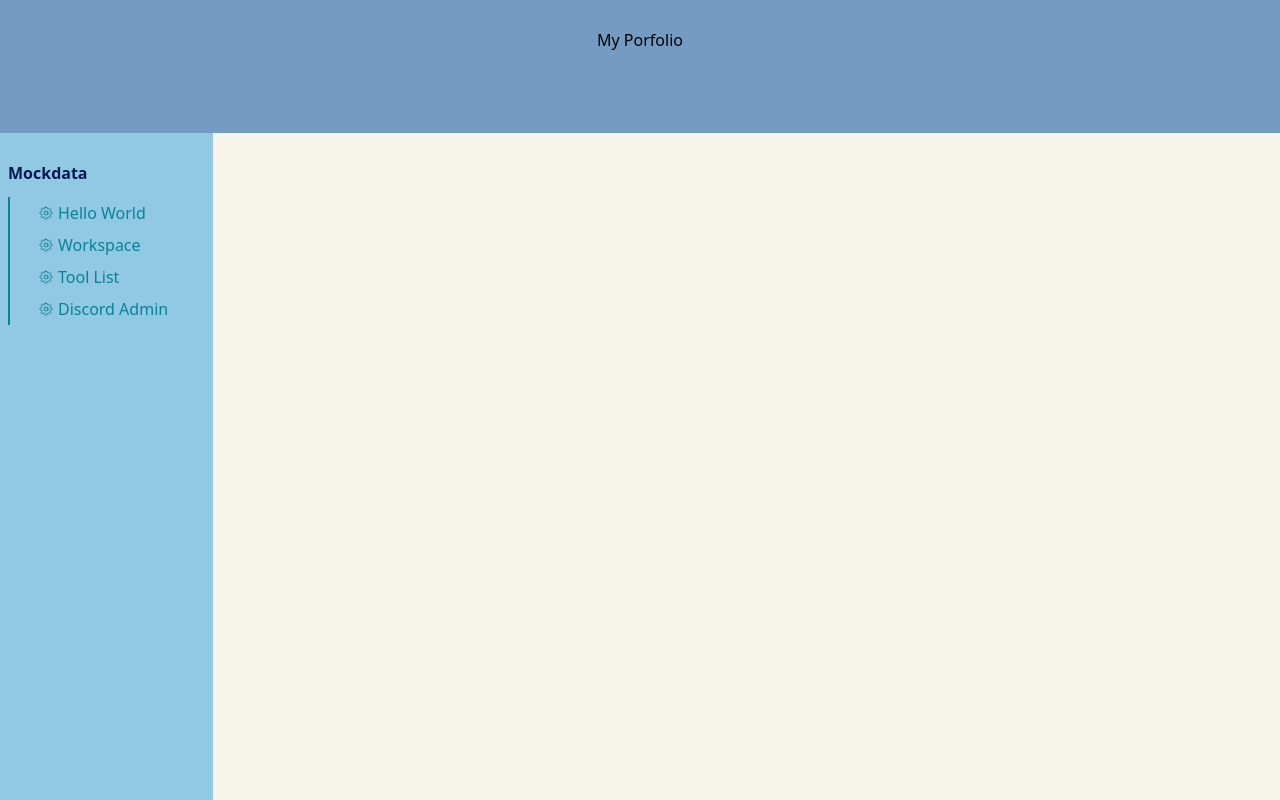
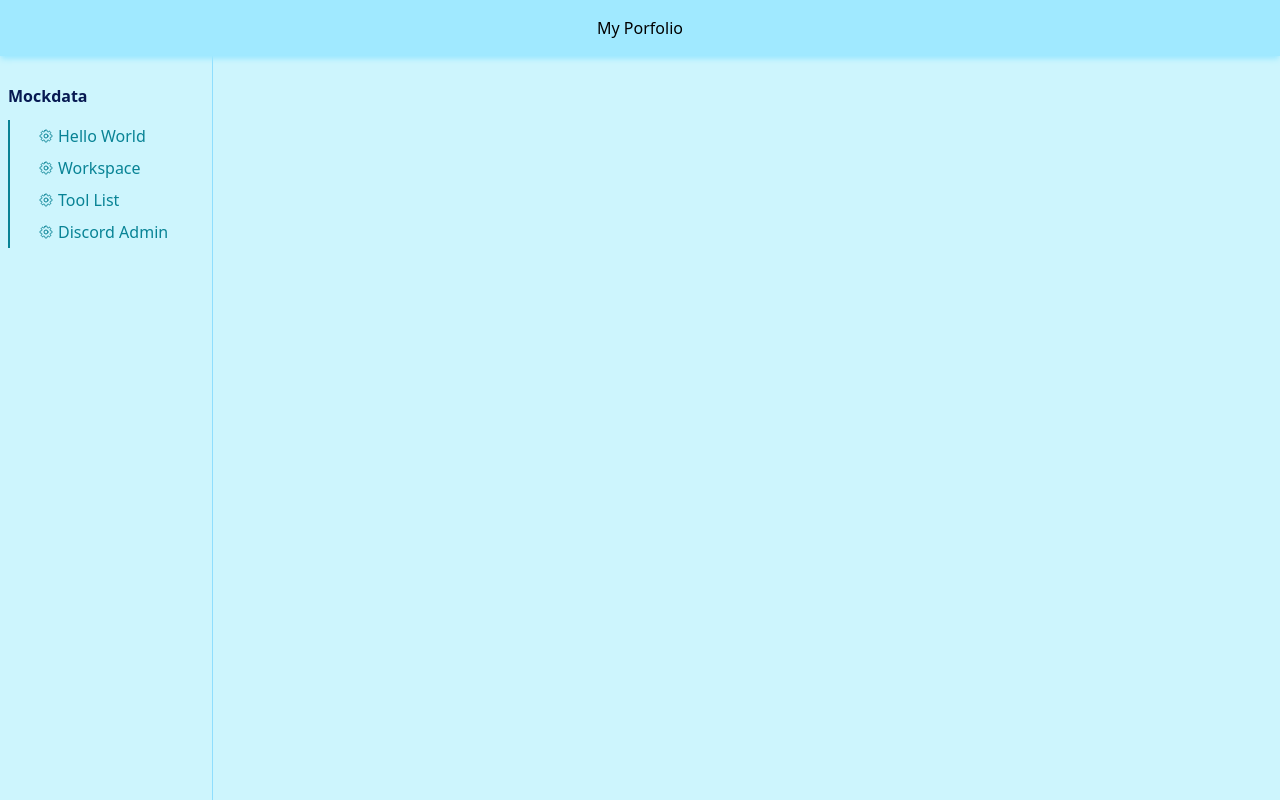
Before and after one commit to kd230997/my-toolset, a React (Create React App) app in the folder client-toolset/: page / in a window 1280 px wide. Built offline with nearby package versions, Linux system fonts and the light colour scheme.

Commit message:
Update layout

```diff
--- a/client-toolset/src/common-component/MenuBar/MenuBar.tsx
+++ b/client-toolset/src/common-component/MenuBar/MenuBar.tsx
@@ -34,7 +34,7 @@ const renderSection = (sectionItem: SectionMenu) => (
 
 const MenuBar = ({ className, items }: any) => {
   return (
-    <div className={`${className} px-2`}>
+    <div className={`${className} px-2 w-1/6 min-h-full border-r z-0`}>
       {items.map((element: SectionMenu) => renderSection(element))}
     </div>
   );
--- /dev/null
+++ b/client-toolset/src/common-component/Table/components/Table/Table.tsx
@@ -0,0 +1,7 @@
+export interface TableProps {
+  prop?: string;
+}
+
+export function Table({ prop = "default value" }: TableProps) {
+  return <div className="">Table {prop}</div>;
+}
--- a/client-toolset/src/common-component/TopBar/TopBar.tsx
+++ b/client-toolset/src/common-component/TopBar/TopBar.tsx
@@ -1,6 +1,6 @@
 const TopBar = ({ className }: any) => {
   return (
-    <div className={`${className} px-5 py-7 flex flex-row justify-center`}>
+    <div className={`${className} max-w-full flex justify-center py-4 z-10`}>
       <div>My Porfolio</div>
     </div>
   );
--- a/client-toolset/src/index.css
+++ b/client-toolset/src/index.css
@@ -2,16 +2,39 @@
 @tailwind components;
 @tailwind utilities;
 
+@layer utilities {
+  /* Hide scrollbar for Chrome, Safari and Opera */
+  .no-scrollbar::-webkit-scrollbar {
+    display: none;
+  }
+  /* Hide scrollbar for IE, Edge and Firefox */
+  .no-scrollbar {
+    -ms-overflow-style: none; /* IE and Edge */
+    scrollbar-width: none; /* Firefox */
+  }
+}
+
 body {
   margin: 0;
-  font-family: -apple-system, BlinkMacSystemFont, 'Segoe UI', 'Roboto', 'Oxygen',
-    'Ubuntu', 'Cantarell', 'Fira Sans', 'Droid Sans', 'Helvetica Neue',
+  font-family: -apple-system, BlinkMacSystemFont, "Segoe UI", "Roboto", "Oxygen",
+    "Ubuntu", "Cantarell", "Fira Sans", "Droid Sans", "Helvetica Neue",
     sans-serif;
   -webkit-font-smoothing: antialiased;
   -moz-osx-font-smoothing: grayscale;
+  min-width: 100vw;
+  min-height: 100vh;
+}
+
+#root {
+  min-height: 100vh;
+  min-width: 100vw;
+}
+
+body::-webkit-scrollbar {
+  display: none;
 }
 
 code {
-  font-family: source-code-pro, Menlo, Monaco, Consolas, 'Courier New',
+  font-family: source-code-pro, Menlo, Monaco, Consolas, "Courier New",
     monospace;
 }
--- a/client-toolset/src/screen/Home/components/Home.tsx
+++ b/client-toolset/src/screen/Home/components/Home.tsx
@@ -39,14 +39,14 @@ export default function Home() {
 
   return (
     <>
-      <div className="flex flex-col h-svh bg-small-gray bg-primary-content font-sans">
-        <TopBar className="max-w-full h-1/6 bg-primary-light" />
-        <div className="flex-none flex flex-row h-5/6">
+      <div className="flex flex-col min-h-screen bg-primary-100 font-sans">
+        <TopBar className="bg-primary-200 shadow-md shadow-primary-200" />
+        <div className="flex flex-row grow">
           <MenuBar
-            className="min-h-full h-fit w-1/6 bg-primary-lighter"
+            className="bg-primary-100 border-primary-400/[.3]"
             items={menu}
           />
-          <MainContent className="w-5/6 h-full" ContentComponent={Outlet} />
+          <MainContent className="w-5/6 min-h-full" ContentComponent={Outlet} />
         </div>
       </div>
     </>
```
Also changed, not shown: client-toolset/src/common-component/Table/Header.tsx (deleted), client-toolset/src/common-component/Table/Pagination.tsx (deleted), client-toolset/src/common-component/Table/Row.tsx (deleted), client-toolset/src/common-component/Table/Table.tsx (deleted).
